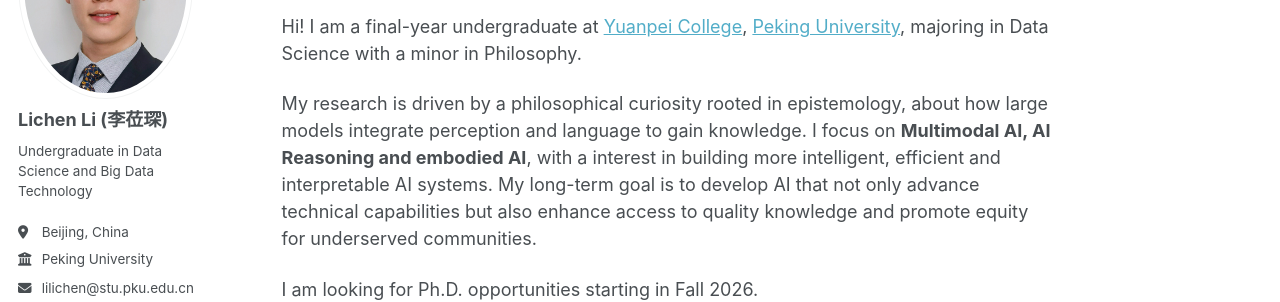
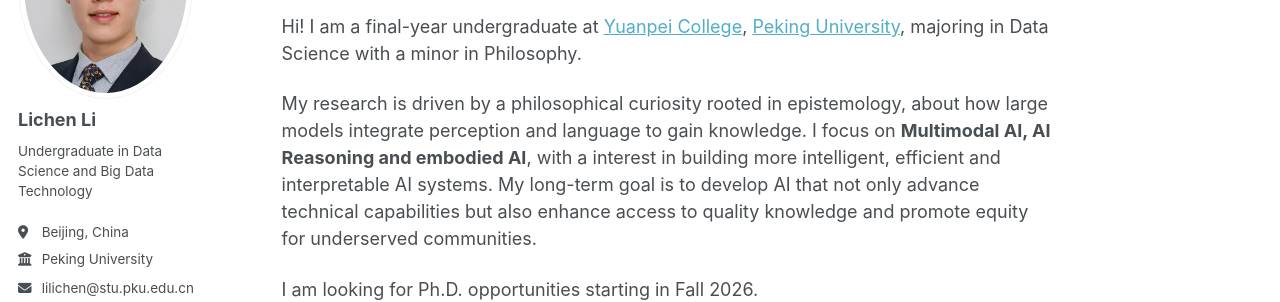
Before and after one commit to LichenLillc/LichenLillc.github.io, a Jekyll site: the page built from _pages/about.md, in a window 1280 px wide. Shown: the part 229-531 px from the top of the page. Built offline with Jekyll 4.4.1, drawn with Linux system fonts in a browser that asks for light colours; some web fonts are replaced; a script that is not in the unit is left out.

Commit message:
Update author name in configuration file

```diff
--- a/_config.yml
+++ b/_config.yml
@@ -24,7 +24,7 @@ repository               : "LichenLillc/LichenLillc.github.io"
 author:
   # Biographic information
   avatar           : "profile_20230401.jpg"
-  name             : "Lichen Li (李莅琛)"
+  name             : "Lichen Li"
   pronouns         : # "he/his"
   bio              : "Undergraduate in Data Science and Big Data Technology"
   location         : "Beijing, China"
```
